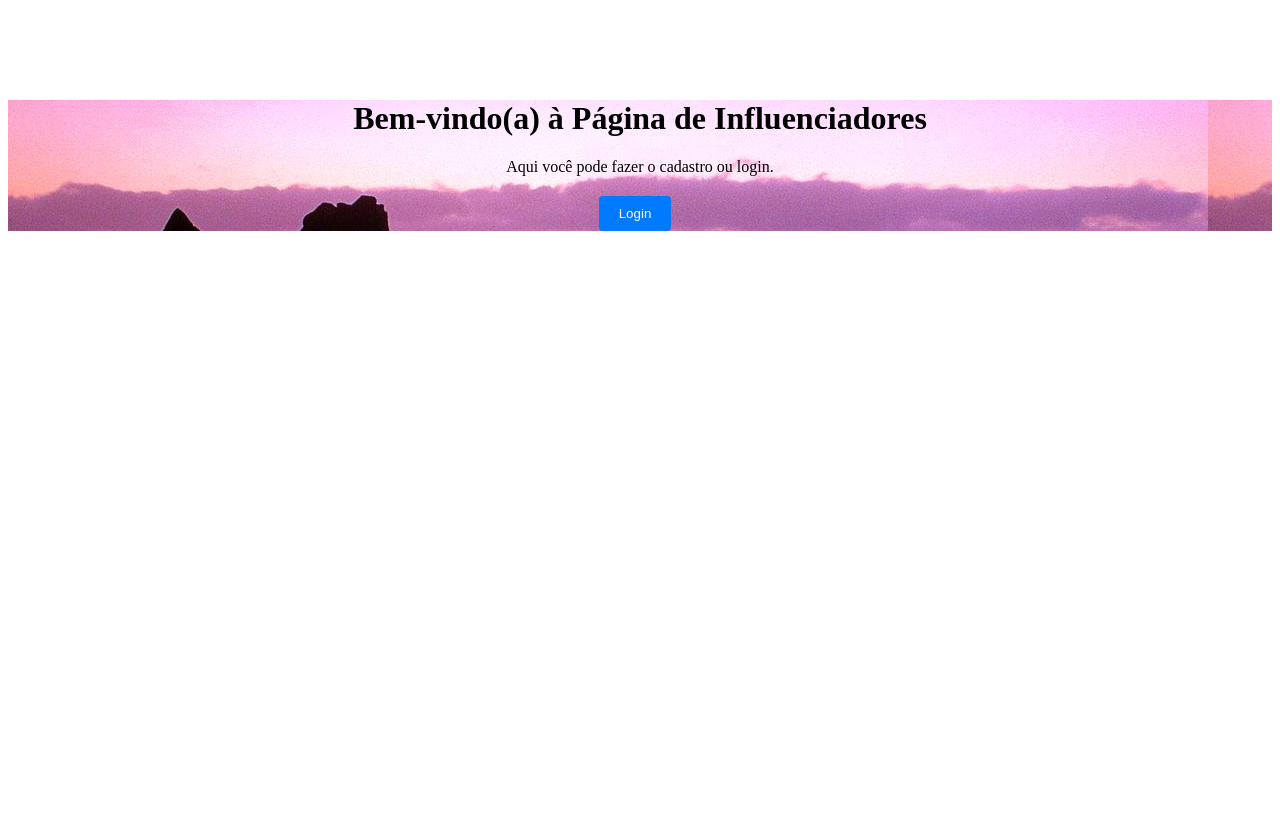
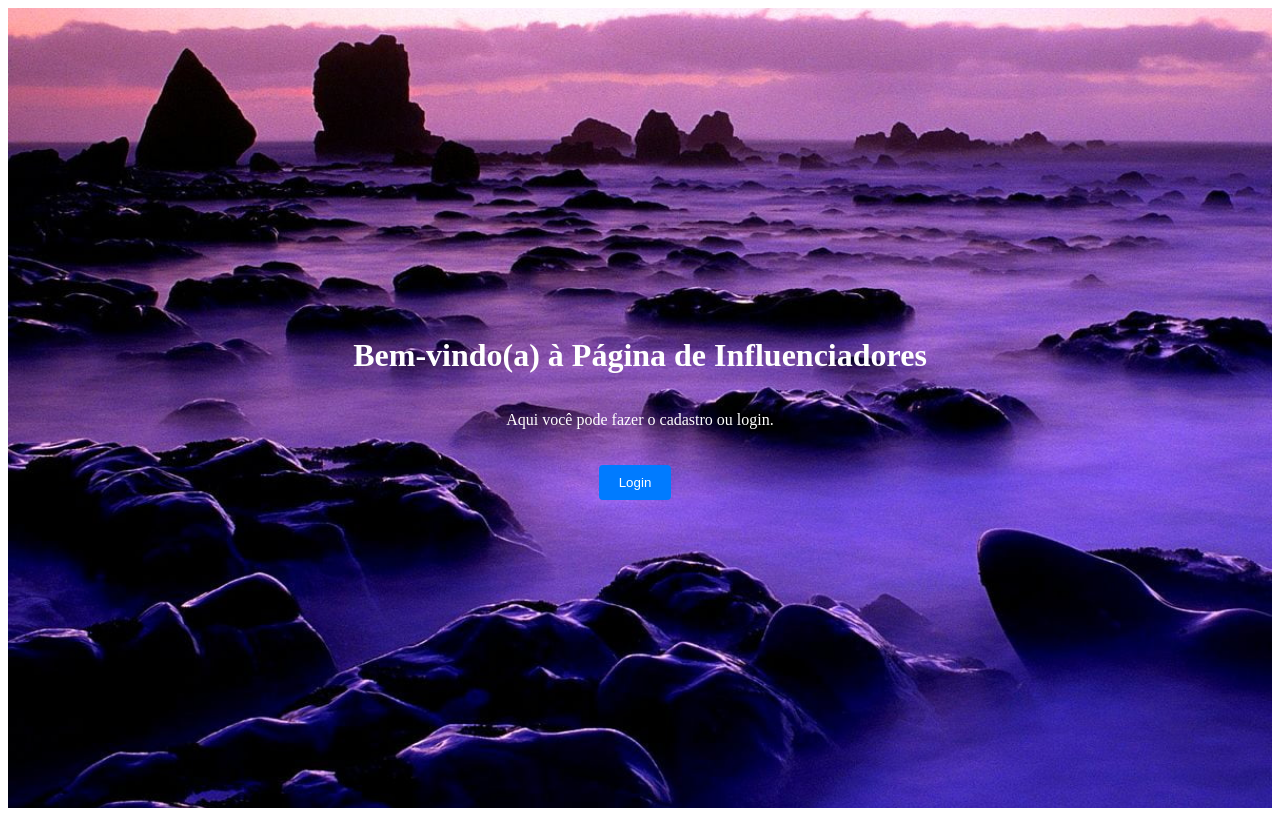
Before and after one commit to Samanta00/Digital-influencers, an Angular app in the folder front/: page / in a window 1280 px wide. Built offline with nearby package versions, Linux system fonts and the light colour scheme.

Commit message:
fix: interface altered

```diff
--- a/front/src/app/Interfaces/page/page.component.css
+++ b/front/src/app/Interfaces/page/page.component.css
@@ -1,8 +1,20 @@
+html, body {
+  height: 100%;
+  margin: 0;
+  padding: 0;
+}
+
 .container {
-    text-align: center;
-    background-image: url('../../../assets/paisagens-natureza-mar-montanhas-rochosas-imagem-de-fundo.jpg');
-    margin-top: 100px;
-  }
+  display: flex;
+  align-items: center;
+  justify-content: center;
+  flex-direction: column;
+  height: 100vh;
+  background-image: url('../../../assets/paisagens-natureza-mar-montanhas-rochosas-imagem-de-fundo.jpg');
+  background-size: cover;
+  background-position: center;
+  background-repeat: no-repeat;
+}
 
   .button-container {
     margin-top: 20px;
@@ -21,3 +33,6 @@
   .button:hover {
     background-color: #0056b3;
   }
+  h1,p{
+    color: #fff;
+  }
```
